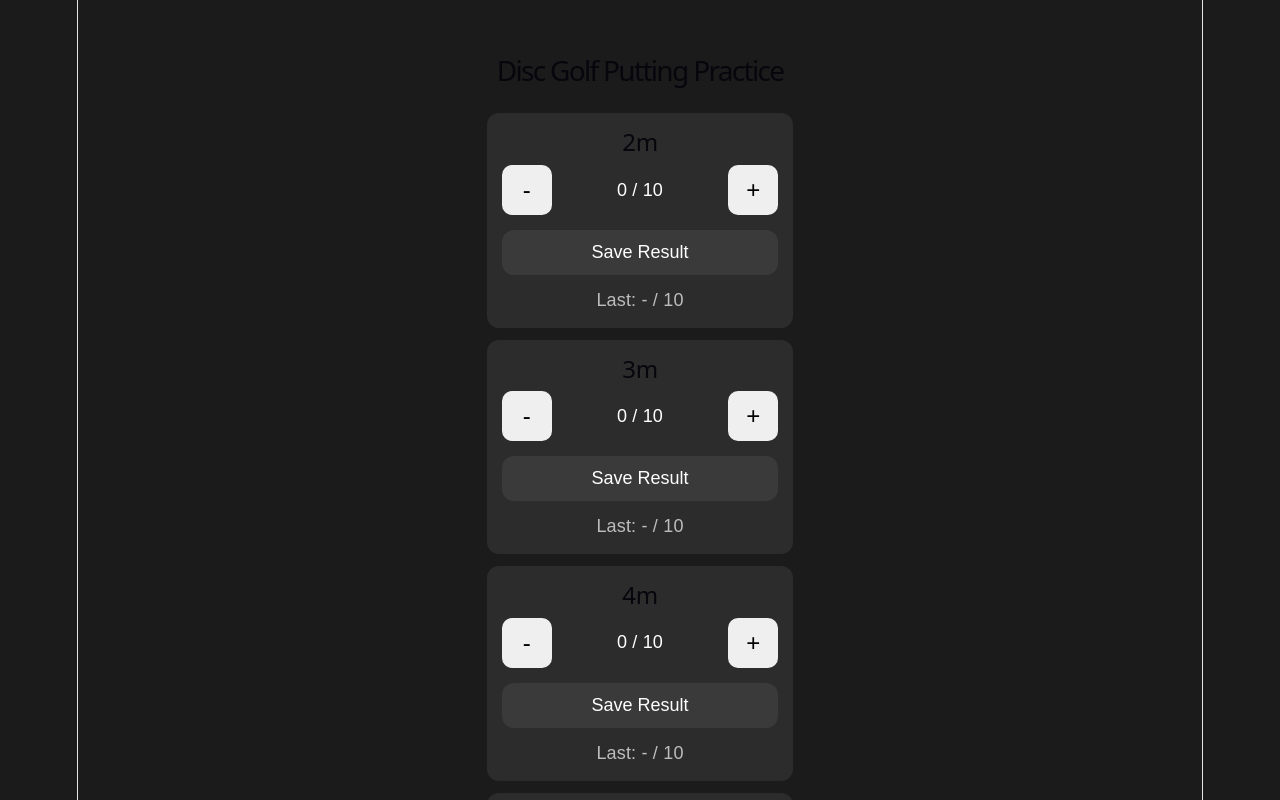
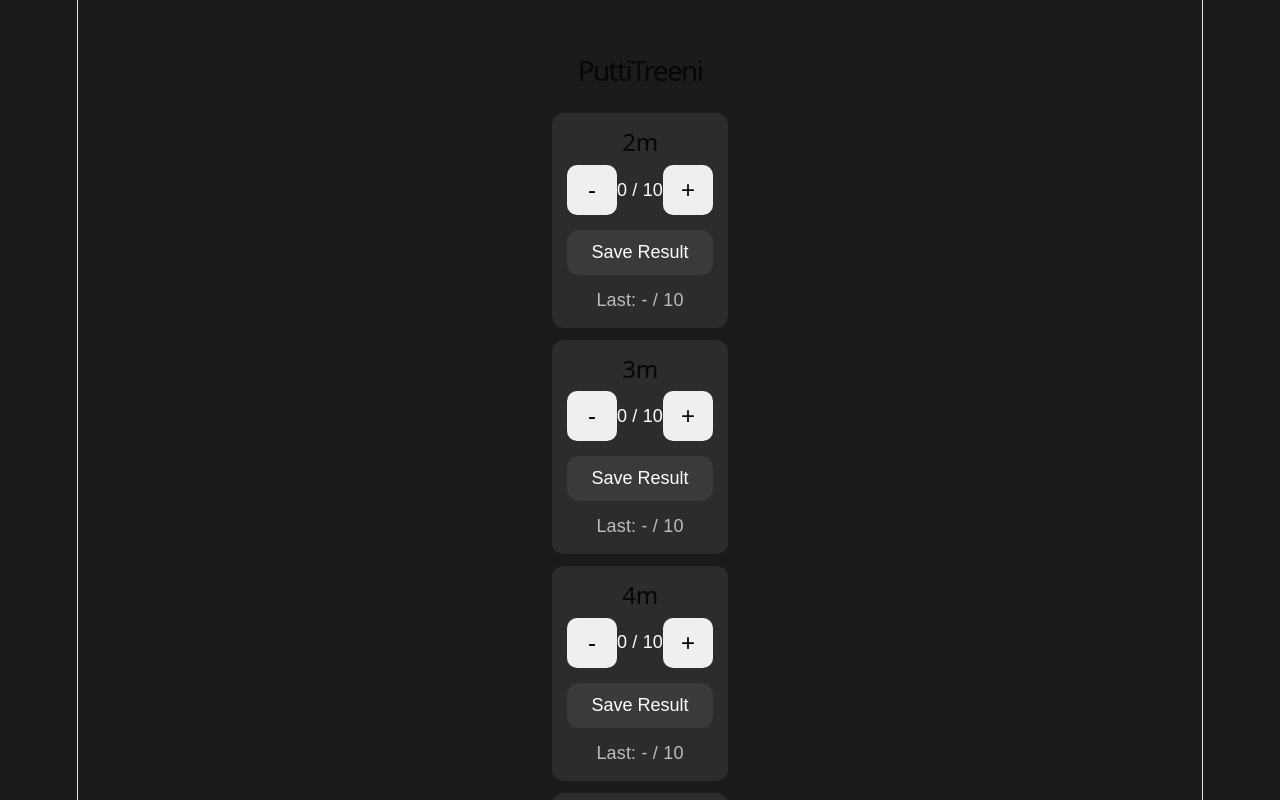
Before and after one commit to MikoKosola/discgolf-putt-app, a React (Vite) app: page / in a window 1280 px wide. Shown: the top 800 px of the page. Built offline with nearby package versions, Linux system fonts and the light colour scheme.

Commit message:
suomeksi teksi

```diff
--- a/src/App.jsx
+++ b/src/App.jsx
@@ -57,7 +57,7 @@ function App() {
 
   return (
     <div className="app">
-      <h1>Disc Golf Putting Practice</h1>
+      <h1>PuttiTreeni</h1>
 
       {distances.map((distance) => (
         <div className="row" key={distance}>
```
